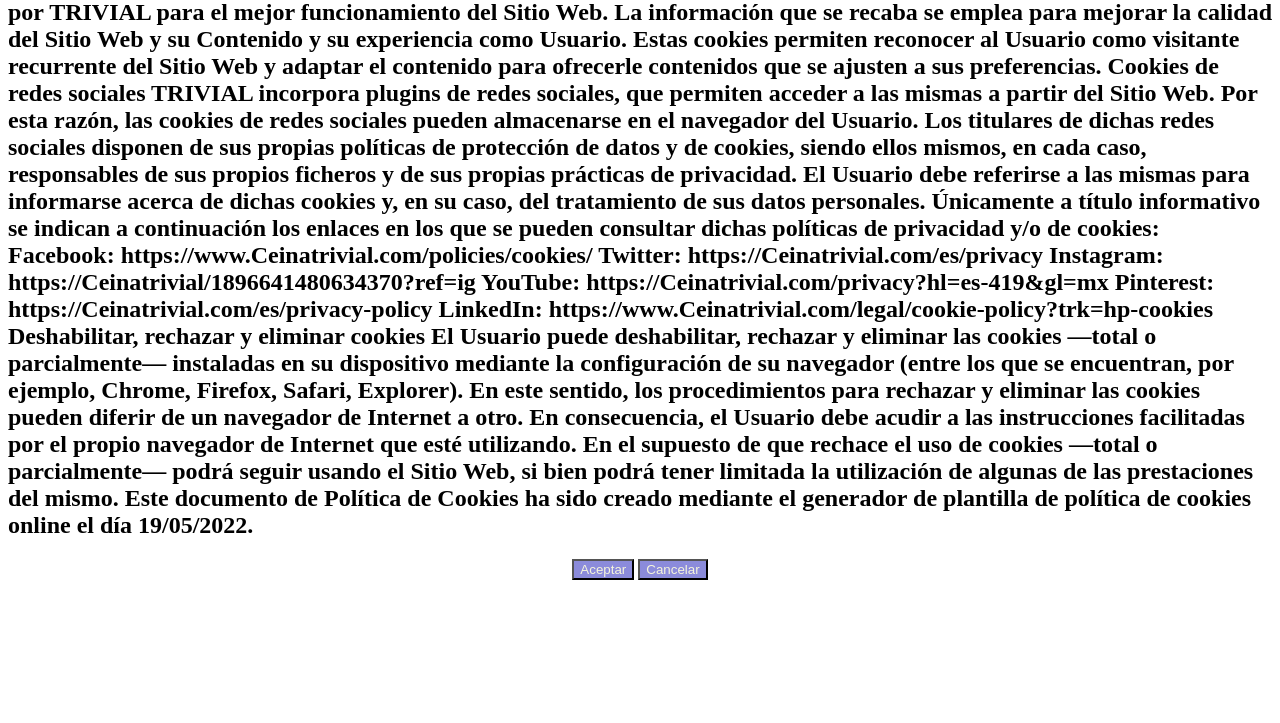
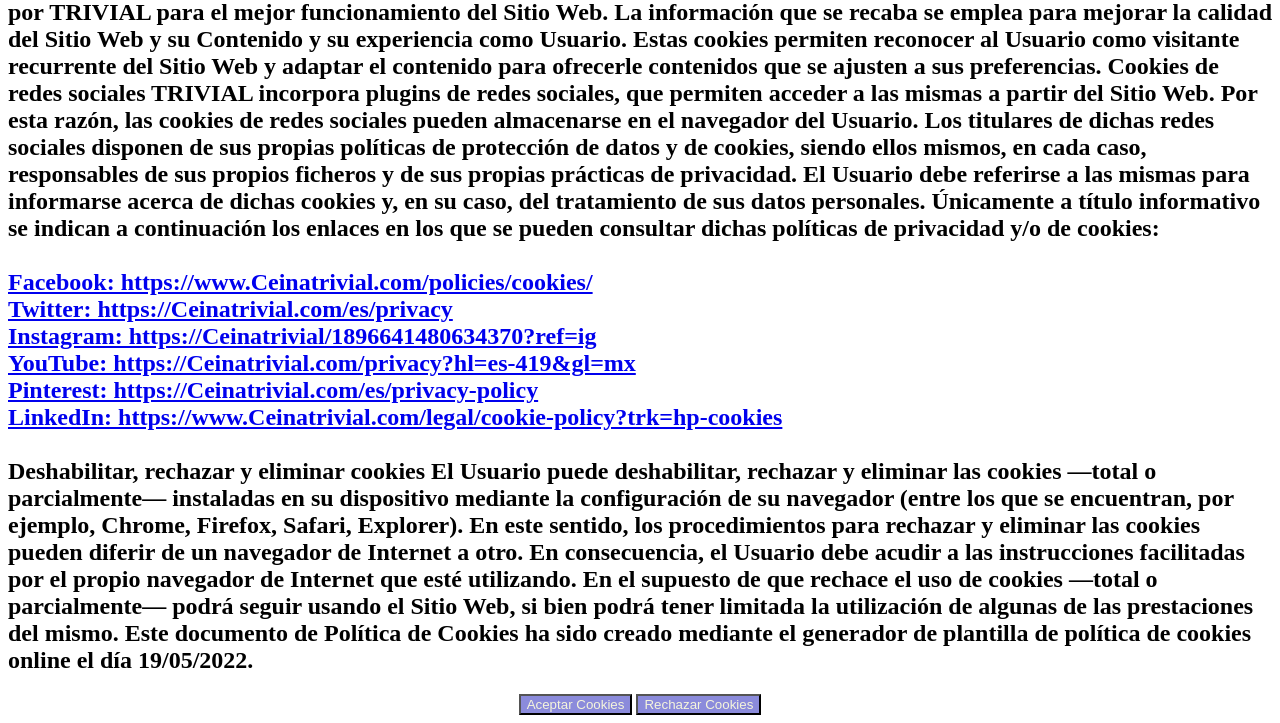
Before and after one commit to teachingphp/trivial, a PHP site: page /ProjecteCEINA/view/cookies.php in a window 1280 px wide. Shown: the part 564-1287 px from the top of the page. Before the commit the page ends 1144 px from the top, so only its background shows below. Run offline with PHP 8.4, Linux system fonts and the light colour scheme.

Commit message:
confirmar

```diff
--- a/view/cookies.php
+++ b/view/cookies.php
@@ -4,7 +4,7 @@
 $_classe_amagar = "";
 if(isset($_COOKIE["galleta"])){
 
-echo $_COOKIE["galleta"];
+//echo $_COOKIE["galleta"];
 
 $_classe_amagar = "amagar";
 
@@ -33,19 +33,43 @@
 Cookies de redes sociales
 TRIVIAL incorpora plugins de redes sociales, que permiten acceder a las mismas a partir del Sitio Web. Por esta razón, las cookies de redes sociales pueden almacenarse en el navegador del Usuario. Los titulares de dichas redes sociales disponen de sus propias políticas de protección de datos y de cookies, siendo ellos mismos, en cada caso, responsables de sus propios ficheros y de sus propias prácticas de privacidad. El Usuario debe referirse a las mismas para informarse acerca de dichas cookies y, en su caso, del tratamiento de sus datos personales. Únicamente a título informativo se indican a continuación los enlaces en los que se pueden consultar dichas políticas de privacidad y/o de cookies:
 
-Facebook: https://www.Ceinatrivial.com/policies/cookies/
-Twitter: https://Ceinatrivial.com/es/privacy
-Instagram: https://Ceinatrivial/1896641480634370?ref=ig
-YouTube: https://Ceinatrivial.com/privacy?hl=es-419&gl=mx
-Pinterest: https://Ceinatrivial.com/es/privacy-policy
-LinkedIn: https://www.Ceinatrivial.com/legal/cookie-policy?trk=hp-cookies
+    <br>
+    <br>
+    <a href="https://www.Ceinatrivial.com/policies/cookies/ ">Facebook: https://www.Ceinatrivial.com/policies/cookies/</a><br>
+    <a href="https://www.Ceinatrivial.com/policies/cookies/ ">Twitter:  https://Ceinatrivial.com/es/privacy</a><br>
+
+    <a href="https://www.Ceinatrivial.com/policies/cookies/ ">Instagram: https://Ceinatrivial/1896641480634370?ref=ig</a><br>
+    <a href="https://www.Ceinatrivial.com/policies/cookies/ ">YouTube: https://Ceinatrivial.com/privacy?hl=es-419&gl=mx</a><br>
+    <a href="https://www.Ceinatrivial.com/policies/cookies/ ">Pinterest: https://Ceinatrivial.com/es/privacy-policy</a><br>
+    <a href="https://www.Ceinatrivial.com/policies/cookies/ ">LinkedIn: https://www.Ceinatrivial.com/legal/cookie-policy?trk=hp-cookies</a><br>
+
+<br>
 Deshabilitar, rechazar y eliminar cookies
 El Usuario puede deshabilitar, rechazar y eliminar las cookies —total o parcialmente— instaladas en su dispositivo mediante la configuración de su navegador (entre los que se encuentran, por ejemplo, Chrome, Firefox, Safari, Explorer). En este sentido, los procedimientos para rechazar y eliminar las cookies pueden diferir de un navegador de Internet a otro. En consecuencia, el Usuario debe acudir a las instrucciones facilitadas por el propio navegador de Internet que esté utilizando. En el supuesto de que rechace el uso de cookies —total o parcialmente— podrá seguir usando el Sitio Web, si bien podrá tener limitada la utilización de algunas de las prestaciones del mismo.
 
 Este documento de Política de Cookies ha sido creado mediante el generador de plantilla de política de cookies online el día 19/05/2022.</h2>
 <div>
-<button class="button" type="button">Aceptar</button>
-<button class="button" type="button">Cancelar</button>
+<button class="button <?php echo $_classe_amagar?>" onclick="aceptar()" type="button">Aceptar Cookies</button>
+<button class="button <?php echo $_classe_amagar?>" onclick="Rechazar()" type="button">Rechazar Cookies</button>
 </div>
 
+<script>
+function setCookie(cname, cvalue, exdays) {
+  const d = new Date();
+  d.setTime(d.getTime() + (exdays*24*60*60*1000));
+  let expires = "expires="+ d.toUTCString();
+  document.cookie = cname + "=" + cvalue + ";" + expires + ";path=/";
+}
+
+    function aceptar(){
+        setCookie("galleta", "aceptar", 30);
+        location.href = "./inici.php";
+    }
+
+    function Rechazar(){
+        alert("Para poder jugar al Trivial tienes que aceptar las cookies. Gracias!")
+    }
+
+</script>
+
 </body>
```
